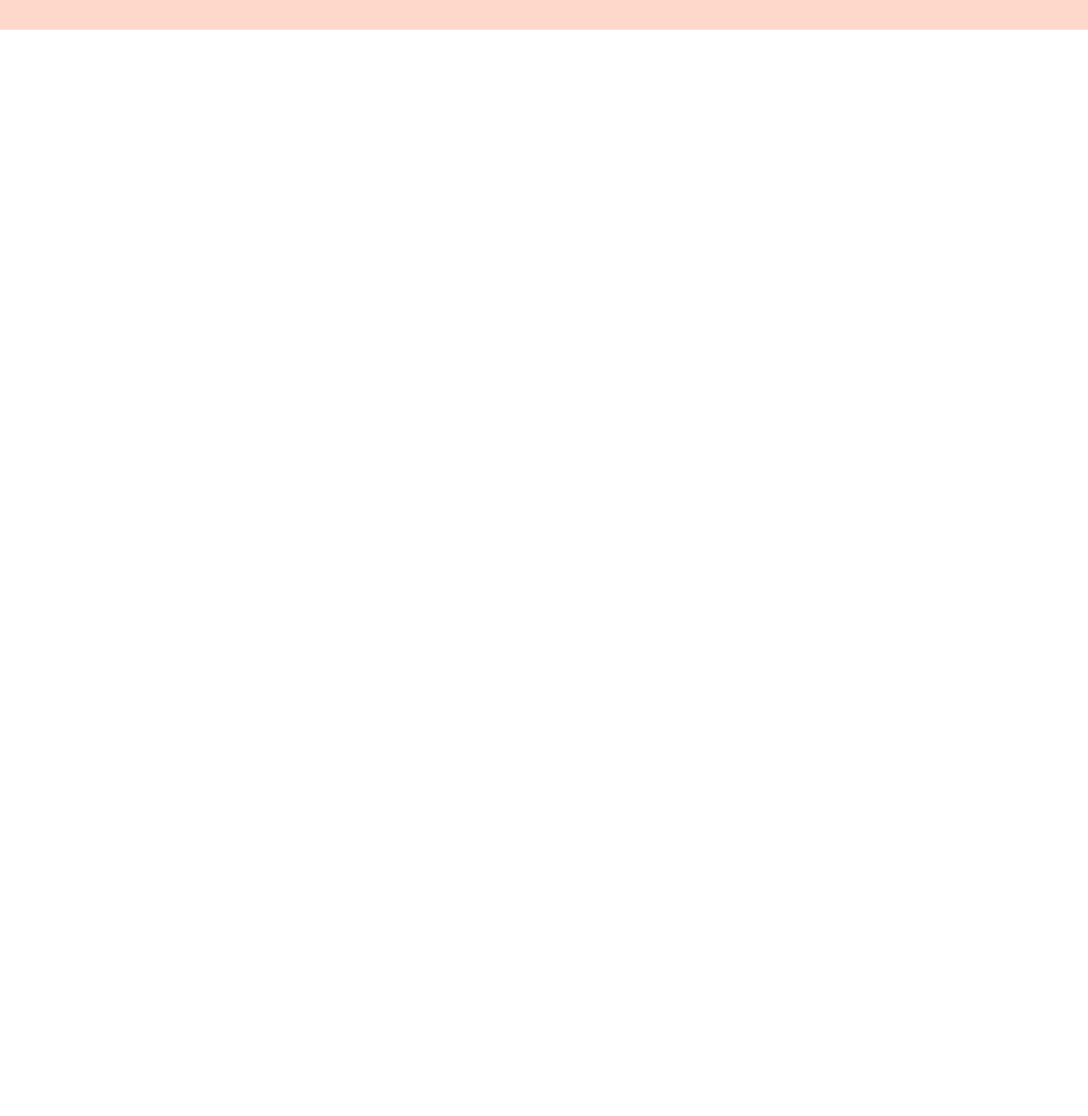
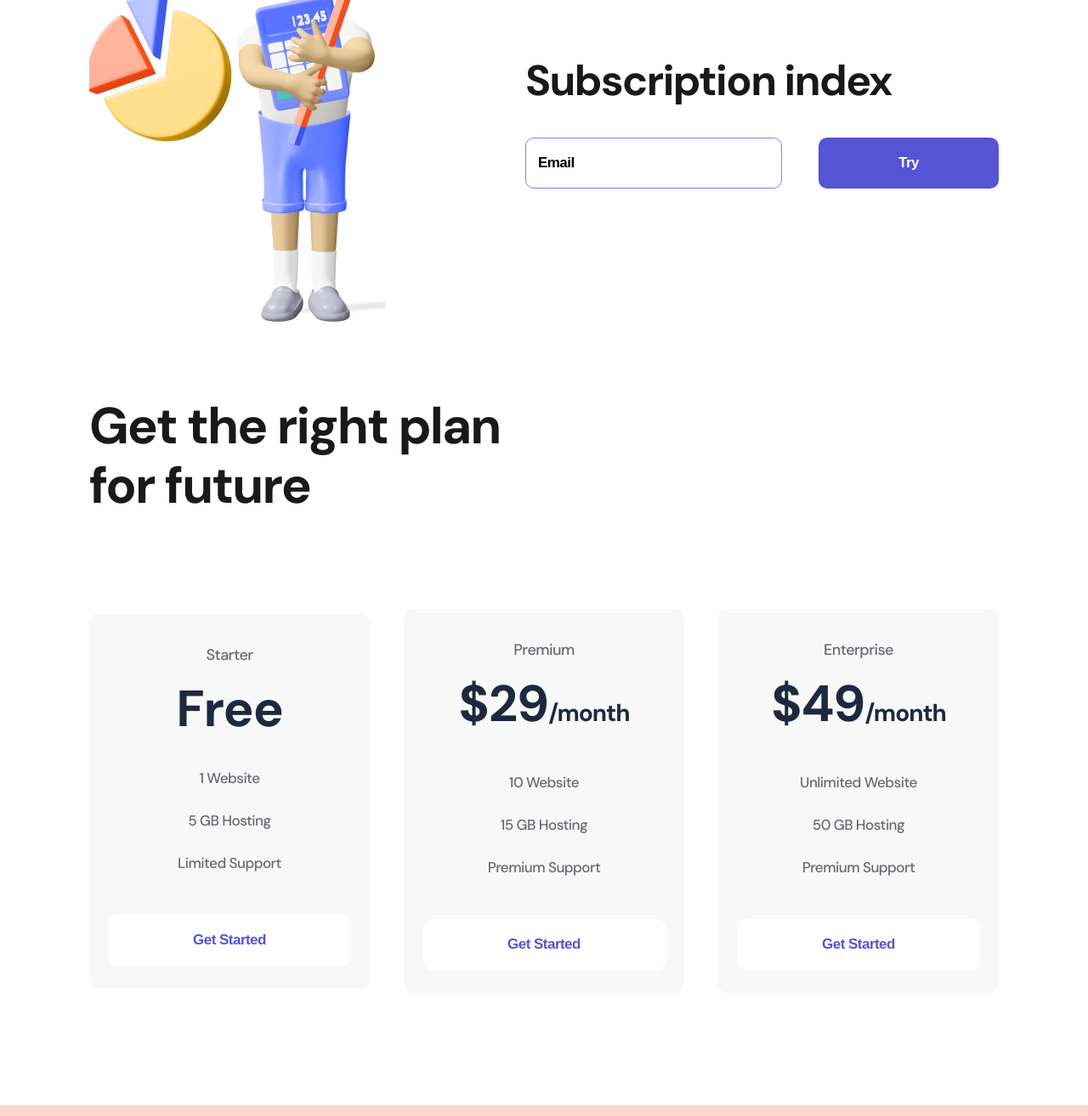
Before and after one commit to OliviaGold/byte_marathon, a plain HTML site: page index.html in a window 1280 px wide. Shown: the part 952-2266 px from the top of the page at 85% size. Before the commit the page ends 987 px from the top, so only its background shows below. Drawn offline with nearby package versions, Linux system fonts and the light colour scheme.

Commit message:
Add files via upload

```diff
--- a/index.html
+++ b/index.html
@@ -75,6 +75,79 @@
         </div>
     </section>
 
+    <section class="container subscribe">
+        <div>
+            <img src="./img/Second Man.png" alt="secondman">
+        </div>
+        <div>
+            <h2 class="subscribe_title">
+                Subscription index
+            </h2>
+            <form>
+                <input class="input" type="email" placeholder="Email">
+                <button class="button button_purple">Try</button>
+            </form>
+        </div>
+    </section>
+
+    <section class="container plan">
+        <h2 class="plan_title">
+            Get the right plan for future
+        </h2>
+        <div class="plan_flex">
+            <div class="item">
+                <p class="item_text">
+                    Starter
+                </p>
+                <h3 class="item_title">
+                    Free
+                </h3>
+                <ul>
+                    <li class="item_li">1 Website</li>
+                    <li class="item_li">5 GB Hosting</li>
+                    <li class="item_li">Limited Support</li>
+                </ul>
+                <button class="button button_item">
+                    Get Started
+                </button>
+            </div>
+
+            <div class="item">
+                <p class="item_text">
+                    Premium
+                </p>
+                <h3 class="item_title">
+                    $29<span>/month</span>
+                </h3>
+                <ul>
+                    <li class="item_li">10 Website</li>
+                    <li class="item_li">15 GB Hosting</li>
+                    <li class="item_li">Premium Support</li>
+                </ul>
+                <button class="button button_item">
+                    Get Started
+                </button>
+            </div>
+
+            <div class="item">
+                <p class="item_text">
+                    Enterprise
+                </p>
+                <h3 class="item_title">
+                    $49<span>/month</span>
+                </h3>
+                <ul>
+                    <li class="item_li">Unlimited Website</li>
+                    <li class="item_li">50 GB Hosting</li>
+                    <li class="item_li">Premium Support</li>
+                </ul>
+                <button class="button button_item">
+                    Get Started
+                </button>
+            </div>
+        </div>
+    </section>
+
     <footer class="footer">
         <div class="container footer_flex">
             <div>
--- a/style/style.css
+++ b/style/style.css
@@ -13,7 +13,7 @@ body{
     padding: 38px 0 48px;
 }
 
-.header_flex, .footer_flex, .about
+.header_flex, .footer_flex, .about, .subscribe, .plan_flex
 {
     display: flex;
     justify-content: space-between;
@@ -131,3 +131,137 @@ body{
     width: 494px;
     height: 523px;
 }
+
+.subscribe
+{
+    margin-bottom: 85px;
+}
+
+.subscribe_title
+{
+    font-style: normal;
+    font-weight: bold;
+    font-size: 50px;
+    line-height: 57px;
+    letter-spacing: -1.56316px;
+    color: #19191B;
+    margin-bottom: 38px;
+}
+
+.input
+{
+    width: 302px;
+    height: 60px;
+    border: 1px solid #7087FF;
+    border-radius: 10px;
+    padding-left: 14px;
+    box-sizing: border-box;
+    margin-right: 39px;
+}
+
+.input::placeholder, .input
+{
+    font-style: normal;
+    font-weight: bold;
+    font-size: 17px;
+    line-height: 22px;
+    letter-spacing: -0.531474px;
+    color: #000000;
+
+}
+
+.input:focus
+{
+    outline: none;
+}
+
+.plan
+{
+    margin-bottom: 132px;
+}
+
+.plan_title
+{
+    font-style: normal;
+    font-weight: bold;
+    font-size: 60px;
+    line-height: 70px;
+    letter-spacing: -1.87579px;
+    color: #19191B;
+    max-width: 504px;
+    margin-bottom: 110px;
+}
+
+.item
+{
+    width: 330px;
+    background: #F8F8F8;
+    border-radius: 10px;
+    text-align: center;
+    padding: 34px 0 27px;
+}
+
+.item:hover
+{
+    transition: 500ms;
+    background: #FF7143;
+    box-shadow: 0px 32px 34px rgba(255, 112, 59, 0.317827);
+    border-radius: 10px;
+}
+
+.item_text
+{
+    font-style: normal;
+    font-weight: normal;
+    font-size: 18px;
+    line-height: 28px;
+    letter-spacing: -0.562737px;
+    color: #696871;
+}
+
+.item_title
+{
+    font-style: normal;
+    font-weight: bold;
+    font-size: 60px;
+    line-height: 56px;
+    letter-spacing: -1.03448px;
+    color: #1D293F;
+    margin: 22px 0 28px;
+}
+
+.item_li
+{
+    font-style: normal;
+    font-weight: normal;
+    font-size: 17px;
+    line-height: 50px;
+    letter-spacing: -0.531474px;
+    color: #696871;
+    list-style: none;
+}
+
+.item:hover .item_text, .item:hover .item_title, .item:hover .item_li
+{
+    color: white;
+}
+
+.item_title span
+{
+    font-size: 28px;
+}
+
+.button_item
+{
+    width: 285px;
+    background: white;
+    color: #5454D4;
+    margin-top: 36px;
+}
+
+.item:hover .button_item
+{
+    background: #9F3919;
+    color: white;
+    transition: 500ms;
+}
```
Also changed, not shown: img/Second Man.png (added).
